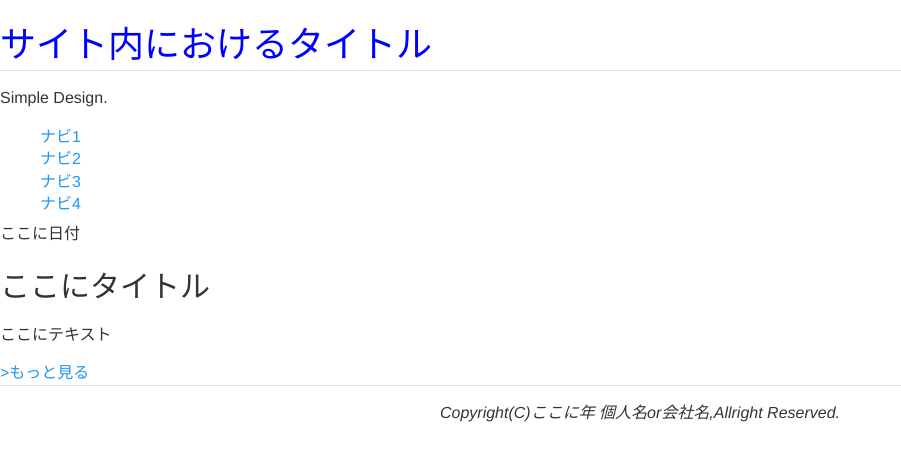
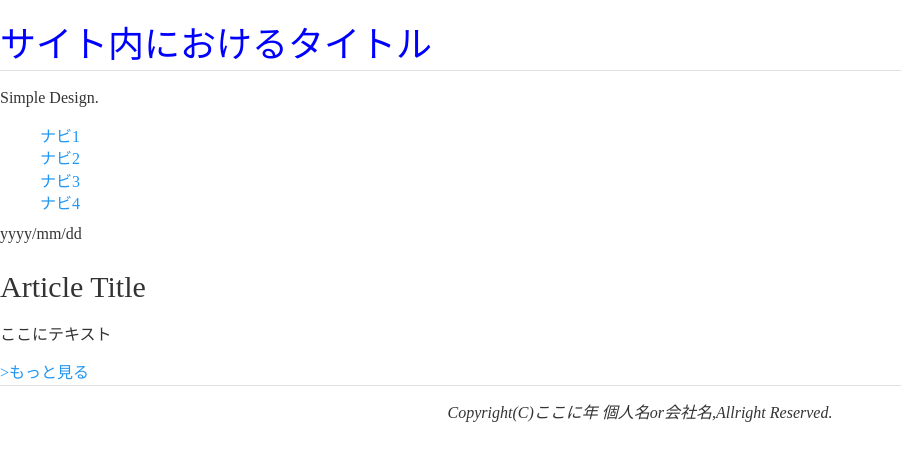
Before and after one commit to k-tsumura331/gh-pages-sample, a plain HTML site: page index.html in a window 1280 px wide. Shown: the whole page, without its empty margins (0-901 px from the left). Drawn offline with Linux system fonts and the light colour scheme; a web font is replaced by a local one.

Commit message:
font適用

```diff
--- a/css/css.css
+++ b/css/css.css
@@ -2,6 +2,12 @@
 /*
  * Normalization
  */
+@import url("https://fonts.googleapis.com/earlyaccess/nicomoji.css");
+
+* {
+  font-family: "Nico Moji";
+}
+
 abbr[title] {
   text-decoration: underline;
   text-decoration: underline dotted; }
--- a/index.html
+++ b/index.html
@@ -24,8 +24,8 @@
 </nav>
 <section>
 <article>
-  <span class="date">ここに日付</span>
-  <h2>ここにタイトル</h2>
+  <span class="date">yyyy/mm/dd</span>
+  <h2>Article Title</h2>
   <p>
    ここにテキスト
   </p>
```
